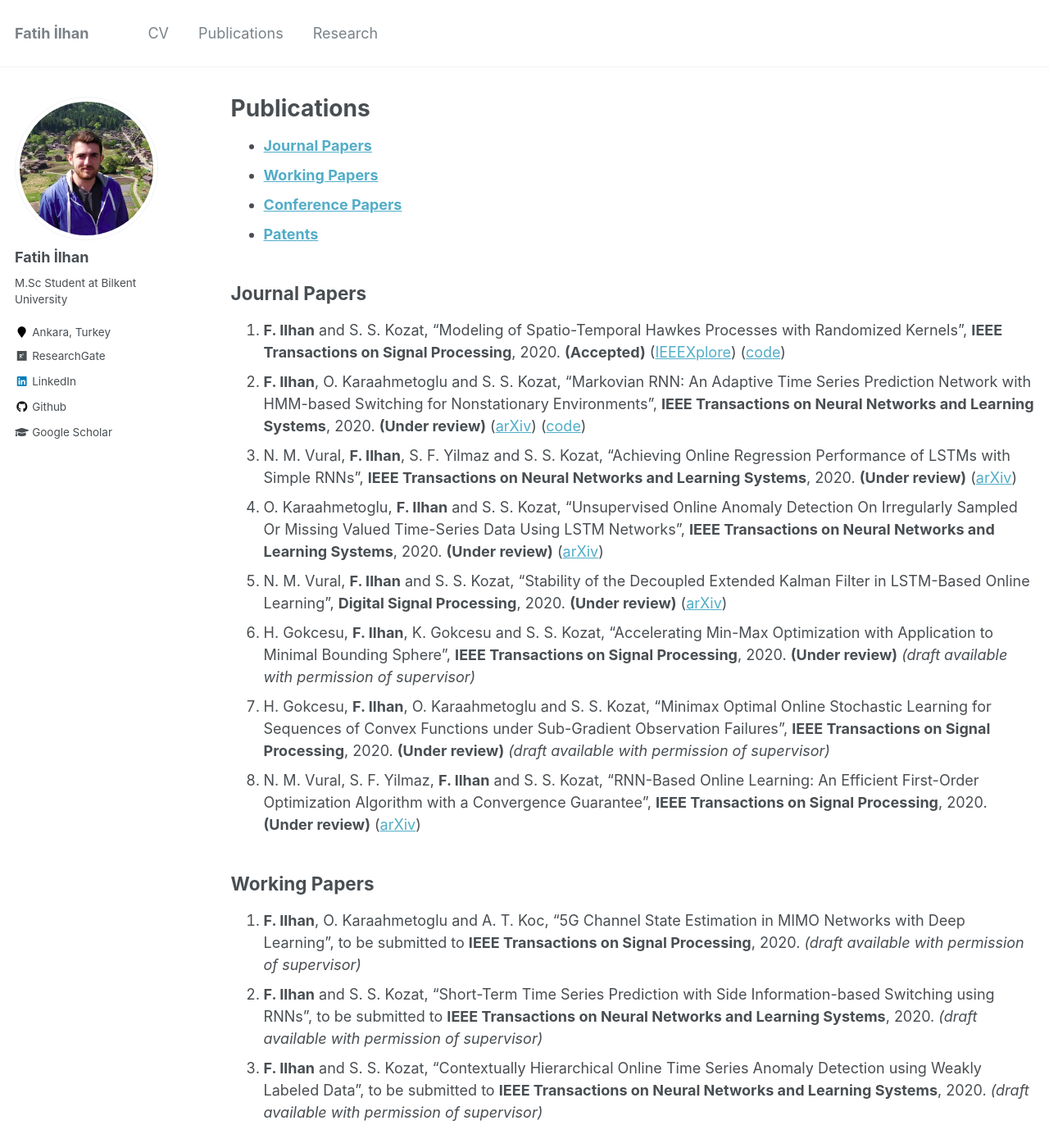
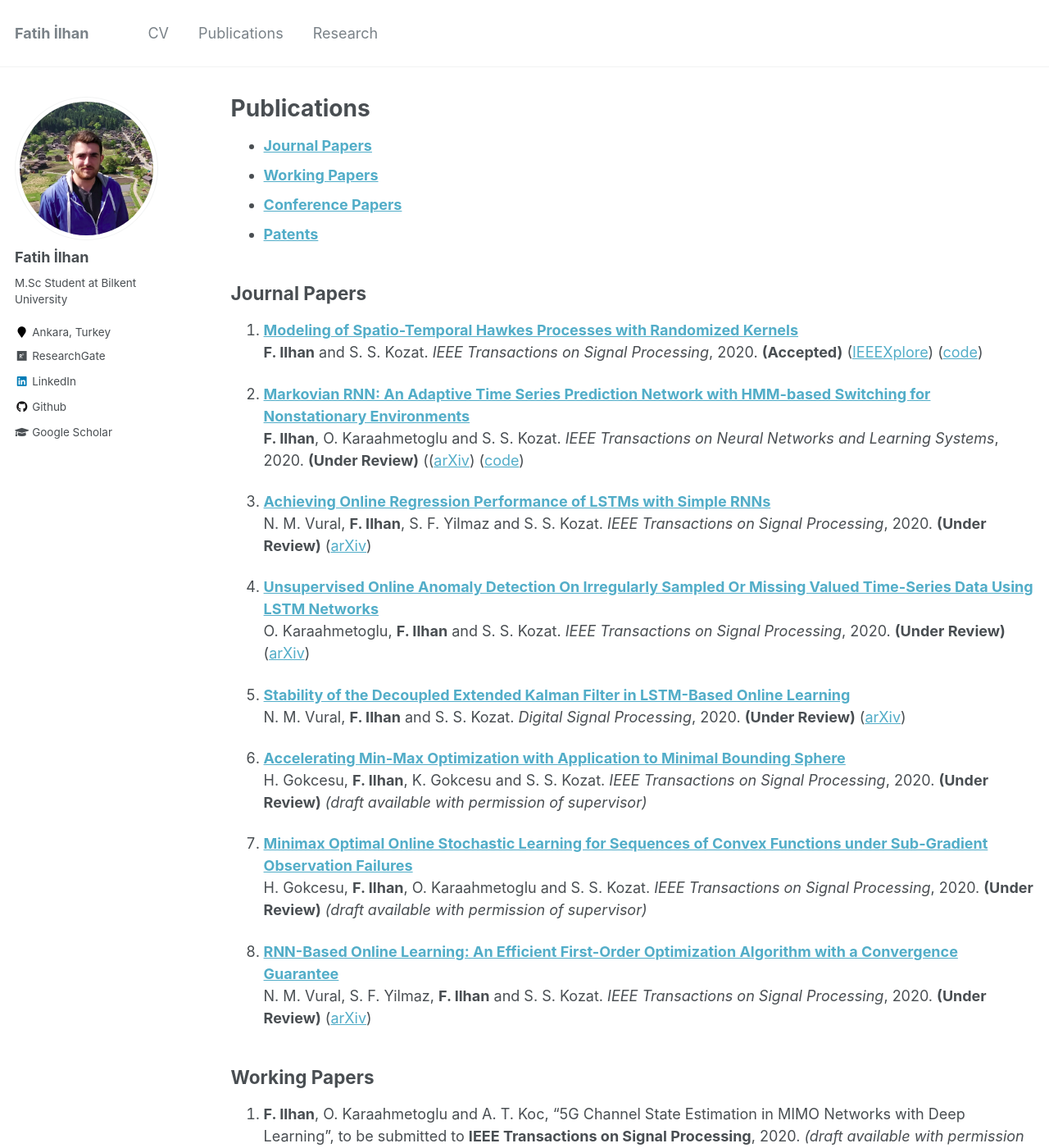
Before and after one commit to fatih-ilhan/fatih-ilhan.github.io, a Jekyll site: the page built from _pages/publications.md, in a window 1280 px wide and 1400 px high. Shown: the whole window at 82% size. Built offline with Jekyll 4.4.1, drawn with Linux system fonts in a browser that asks for light colours.

```diff
--- a/_pages/publications.md
+++ b/_pages/publications.md
@@ -12,14 +12,37 @@ author_profile: true
 
 ## Journal Papers
 
-1.  **F. Ilhan** and S. S. Kozat, "Modeling of Spatio-Temporal Hawkes Processes with Randomized Kernels", **IEEE Transactions on Signal Processing**, 2020\. **(Accepted)** ([IEEEXplore](https://ieeexplore.ieee.org/document/9177186)) ([code](https://github.com/fatih-ilhan/sthawkes))
-2.  **F. Ilhan**, O. Karaahmetoglu and S. S. Kozat, "Markovian RNN: An Adaptive Time Series Prediction Network with HMM-based Switching for Nonstationary Environments", **IEEE Transactions on Neural Networks and Learning Systems**, 2020\. **(Under review)** ([arXiv](https://arxiv.org/abs/2006.10119)) ([code](https://github.com/fatih-ilhan/markov-rnn))
-3.  N. M. Vural, **F. Ilhan**, S. F. Yilmaz and S. S. Kozat, "Achieving Online Regression Performance of LSTMs with Simple RNNs", **IEEE Transactions on Neural Networks and Learning Systems**, 2020\. **(Under review)** ([arXiv](https://arxiv.org/abs/2005.08948))
-4.  O. Karaahmetoglu, **F. Ilhan** and S. S. Kozat, "Unsupervised Online Anomaly Detection On Irregularly Sampled Or Missing Valued Time-Series Data Using LSTM Networks", **IEEE Transactions on Neural Networks and Learning Systems**, 2020\. **(Under review)** ([arXiv](https://arxiv.org/abs/2005.12005))
-5.  N. M. Vural, **F. Ilhan** and S. S. Kozat, "Stability of the Decoupled Extended Kalman Filter in LSTM-Based Online Learning", **Digital Signal Processing**, 2020\. **(Under review)** ([arXiv](https://arxiv.org/abs/1911.12258))
-6.  H. Gokcesu, **F. Ilhan**, K. Gokcesu and S. S. Kozat, "Accelerating Min-Max Optimization with Application to Minimal Bounding Sphere", **IEEE Transactions on Signal Processing**, 2020\. **(Under review)** _(draft available with permission of supervisor)_
-7.  H. Gokcesu, **F. Ilhan**, O. Karaahmetoglu and S. S. Kozat, "Minimax Optimal Online Stochastic Learning for Sequences of Convex Functions under Sub-Gradient Observation Failures", **IEEE Transactions on Signal Processing**, 2020\. **(Under review)** _(draft available with permission of supervisor)_
-8.  N. M. Vural, S. F. Yilmaz, **F. Ilhan** and S. S. Kozat, "RNN-Based Online Learning: An Efficient First-Order Optimization Algorithm with a Convergence Guarantee", **IEEE Transactions on Signal Processing**, 2020\. **(Under review)** ([arXiv](https://arxiv.org/abs/2003.03601))
+1. <b>[Modeling of Spatio-Temporal Hawkes Processes with Randomized Kernels](http://fatih-ilhan.github.io/publications/STHP)</b><br>
+<b>F. Ilhan</b> and S. S. Kozat.
+<i>IEEE Transactions on Signal Processing</i>, 2020. **(Accepted)** ([IEEEXplore](https://ieeexplore.ieee.org/document/9177186)) ([code](https://github.com/fatih-ilhan/sthawkes))
+
+2. <b>[Markovian RNN: An Adaptive Time Series Prediction Network with HMM-based Switching for Nonstationary Environments](http://fatih-ilhan.github.io/publications/mRNN)</b><br>
+<b>F. Ilhan</b>, O. Karaahmetoglu and S. S. Kozat.
+<i>IEEE Transactions on Neural Networks and Learning Systems</i>, 2020. **(Under Review)** (([arXiv](https://arxiv.org/abs/2006.10119)) ([code](https://github.com/fatih-ilhan/markov-rnn))
+
+3. <b>[Achieving Online Regression Performance of LSTMs with Simple RNNs](http://fatih-ilhan.github.io/publications/sRNN)</b><br>
+N. M. Vural, **F. Ilhan**, S. F. Yilmaz and S. S. Kozat.
+<i>IEEE Transactions on Signal Processing</i>, 2020. **(Under Review)** ([arXiv](https://arxiv.org/abs/2005.08948))
+
+4. <b>[Unsupervised Online Anomaly Detection On Irregularly Sampled Or Missing Valued Time-Series Data Using LSTM Networks](http://fatih-ilhan.github.io/publications/UOAD)</b><br>
+O. Karaahmetoglu, **F. Ilhan** and S. S. Kozat.
+<i>IEEE Transactions on Signal Processing</i>, 2020. **(Under Review)** ([arXiv](https://arxiv.org/abs/2005.12005))
+
+5. <b>[Stability of the Decoupled Extended Kalman Filter in LSTM-Based Online Learning](http://fatih-ilhan.github.io/publications/DEKF)</b><br>
+N. M. Vural, **F. Ilhan** and S. S. Kozat.
+<i>Digital Signal Processing</i>, 2020. **(Under Review)** ([arXiv](https://arxiv.org/abs/1911.12258))
+
+6. <b>[Accelerating Min-Max Optimization with Application to Minimal Bounding Sphere](http://fatih-ilhan.github.io/publications/MBS)</b><br>
+H. Gokcesu, **F. Ilhan**, K. Gokcesu and S. S. Kozat.
+<i>IEEE Transactions on Signal Processing</i>, 2020. **(Under Review)** _(draft available with permission of supervisor)_
+
+7. <b>[Minimax Optimal Online Stochastic Learning for Sequences of Convex Functions under Sub-Gradient Observation Failures](http://fatih-ilhan.github.io/publications/MOOSL)</b><br>
+H. Gokcesu, **F. Ilhan**, O. Karaahmetoglu and S. S. Kozat.
+<i>IEEE Transactions on Signal Processing</i>, 2020. **(Under Review)** _(draft available with permission of supervisor)_
+
+8. <b>[RNN-Based Online Learning: An Efficient First-Order Optimization Algorithm with a Convergence Guarantee](http://fatih-ilhan.github.io/publications/RNNOL)</b><br>
+N. M. Vural, S. F. Yilmaz, **F. Ilhan** and S. S. Kozat.
+<i>IEEE Transactions on Signal Processing</i>, 2020. **(Under Review)** ([arXiv](https://arxiv.org/abs/2003.03601))
 
 ## Working Papers
 
```
Also changed, not shown: _publications/2009-10-01-paper-title-number-1.md (deleted, +0 -13 lines), _publications/2010-10-01-paper-title-number-2.md (deleted, +0 -15 lines), _publications/2015-10-01-paper-title-number-3.md (deleted, +0 -15 lines).
